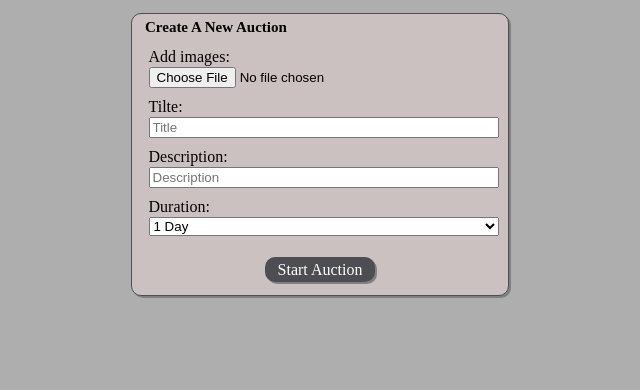
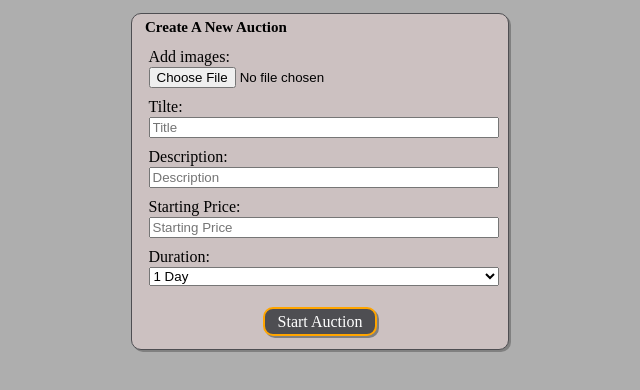
Before and after one commit to phmenard/frontend, a React (Create React App) app in the folder silent-auction/: page /create in a window 1280 px wide. Shown: the top 390 px of the page, without its empty margins (320-960 px from the left). Built offline with nearby package versions, Linux system fonts and the light colour scheme.

Commit message:
update 5.23.2020

```diff
--- a/silent-auction/src/components/forms/CreateAuction.js
+++ b/silent-auction/src/components/forms/CreateAuction.js
@@ -1,6 +1,7 @@
 import React, { useState, useEffect } from 'react';
 import '../../css/index.css';
 import { Link } from 'react-router-dom';
+import axios from "axios";
 
 const CreateAuctionCard = props => {
 
@@ -11,8 +12,9 @@ const CreateAuctionCard = props => {
         sellerId: 0, // the id of the seller
         title: "",
         description: "",
+        startingPrice: 0,
         currentBid: 0,
-        duration: "",
+        duration: "1 Day",
         //reserve: 100,// min price the seller will take for the item
         //bidHistory: [] // array of objects holding all the bidder id's and what they bid for this item
 
@@ -21,24 +23,37 @@ const CreateAuctionCard = props => {
     const images = [];
 
     useEffect(() => {
+        /*axios
+        .get()
+        .then(response => {
 
+        })
+        .catch(err => {
+          console.log(err);
+        }
+        ); */
 
+    }, [formState]);
+
+    const handleSubmit = (event) => {
+
+        event.preventDefault();
         console.log(formState);
 
-    }, [formState]);
+    };
 
 
     const inputChange = (e) => {
         e.persist();
-
+        // validate the form
         let value = e.target.value;
         if (e.target.type === "file") {
             value = e.target.files[0];
-            const objectURL = URL.createObjectURL(value)
+            const objectURL = URL.createObjectURL(value) // grab the full local URL
             formState.images.push(objectURL);
-            setFormState({ ...formState, [images]: objectURL});
+            setFormState({ ...formState, [images]: objectURL });
 
-        }else {
+        } else {
             value = e.target.type === "checkbox" ? e.target.checked : e.target.value;
             setFormState({ ...formState, [e.target.name]: value });
         }
@@ -56,15 +71,15 @@ const CreateAuctionCard = props => {
                         <div className="imageContainer">
                             {// map over the images
                                 formState.images.map((image, i) => {
-                                    console.log(image);
-                                    return <div className="auctionImage"><img id={i} src={image} /></div>
+
+                                    return <div className="auctionImage" key={i}><img  src={image} /></div>
 
                                 })}
 
 
                         </div>
                         <label className="addImage" htmlFor="images">Add images:</label>
-                        <input  onChange={inputChange} type="file" id="image" name="image" accept="image/png, image/jpeg" />
+                        <input onChange={inputChange} type="file" id="image" name="image" accept="image/png, image/jpeg" />
 
 
                         <label htmlFor="title">Tilte:</label>
@@ -83,6 +98,16 @@ const CreateAuctionCard = props => {
                             name="description"
                             type="text"
                             placeholder="Description"
+                            //value={formData.name}
+                            onChange={inputChange}
+                        />
+
+                        <label htmlFor="startingPrice">Starting Price:</label>
+                        <input
+                            id="startingPrice"
+                            name="startingPrice"
+                            type="text"
+                            placeholder="Starting Price"
                             //value={formData.name}
                             onChange={inputChange}
                         />
@@ -108,7 +133,7 @@ const CreateAuctionCard = props => {
 
                 </div>
 
-                <div className="buttonContainer"><div className="createButton">Start Auction</div></div>
+                <div className="buttonContainer" onClick={handleSubmit}><div className="createButton">Start Auction</div></div>
 
             </div>
         </div>
--- a/silent-auction/src/components/forms/SignUp.js
+++ b/silent-auction/src/components/forms/SignUp.js
@@ -1,6 +1,7 @@
 import React, { useState, useEffect } from 'react';
 import '../../css/index.css';
 import { Link } from 'react-router-dom';
+import axios from "axios";
 
 const SignupCard = props => {
 
@@ -10,27 +11,38 @@ const SignupCard = props => {
     firstName: "",
     lastName: "", // the id of the seller
     email: "",
-    password: ""
+    password: "",
+    userType: "buyer"
 
   });
 
   const inputChange = (e) => {
     e.persist();
+    // validate the form
 
     let value = e.target.value;
     value = e.target.type === "checkbox" ? e.target.checked : e.target.value;
     setFormState({ ...formState, [e.target.name]: value });
 
-
-
   }
 
   useEffect(() => {
+    /*axios
+    .get()
+    .then(response => {
 
-
-    console.log(formState);
+    })
+    .catch(err => {
+      console.log(err);
+    }
+    ); */
 
   }, [formState]);
+
+  const handleSubmit = (event) => {
+    event.preventDefault();
+    console.log(formState);
+  };
 
   return (
 
@@ -39,7 +51,7 @@ const SignupCard = props => {
 
         <h1>Create A New Account</h1>
         <div className="formContainer">
-          <form>
+          <form onSubmit={handleSubmit}>
             <label htmlFor="firstName">First Name:</label>
             <input
               id="firstName"
@@ -92,17 +104,16 @@ const SignupCard = props => {
 
             </select>
 
+            <div className="buttonContainer" onClick={handleSubmit}>  <div className="signup">Submit</div></div>
 
           </form>
 
-
         </div>
 
-        <div className="buttonContainer"><div className="bid">Submit</div></div>
+
 
       </div>
     </div>
-
 
   );
 }
--- a/silent-auction/src/css/index.css
+++ b/silent-auction/src/css/index.css
@@ -178,6 +178,7 @@ body {
 .auctionCard .imageContainer img {
   width: 100%;
   height: 250px;
+  border-radius: 10px;
 }
 .auctionCard .buttonContainer {
   display: flex;
@@ -194,6 +195,7 @@ body {
   box-shadow: 2px 2px grey;
   height: 15px;
   width: 100px;
+  border: 2px solid orange;
   cursor: pointer;
 }
 .signUpCard {
@@ -222,11 +224,12 @@ body {
   display: flex;
   justify-content: flex-end;
 }
-.signUpCard .bid {
+.signUpCard .signup {
   display: flex;
   justify-content: space-evenly;
   align-items: center;
   border-radius: 10px;
+  border: 2px solid orange;
   background-color: #4e4e52;
   padding: 5px;
   color: white;
@@ -289,6 +292,7 @@ body {
   box-shadow: 2px 2px grey;
   height: 15px;
   width: 100px;
+  border: 2px solid orange;
   cursor: pointer;
 }
 .createAuctionCard .formContainer form {
--- a/silent-auction/src/less/auctionCard.less
+++ b/silent-auction/src/less/auctionCard.less
@@ -35,6 +35,7 @@
         img {
             width: 100%;
             height: 250px;
+            border-radius: 10px;
         }
     }
 
@@ -56,6 +57,8 @@
         height: 15px;
         width: 100px;
 
+        border: 2px solid @orange;
+
         cursor: pointer;
 
     }
--- a/silent-auction/src/less/createAuction.less
+++ b/silent-auction/src/less/createAuction.less
@@ -40,6 +40,8 @@
         box-shadow: 2px 2px grey;
         height: 15px;
         width: 100px;
+
+        border: 2px solid @orange;
 
         cursor: pointer;
 
--- a/silent-auction/src/less/signUp.less
+++ b/silent-auction/src/less/signUp.less
@@ -28,12 +28,13 @@
         justify-content: flex-end
     }
 
-    .bid {
+    .signup {
         display: flex;
         justify-content: space-evenly;
         align-items: center;
 
         border-radius: 10px;
+        border: 2px solid @orange;
         background-color: rgb(78, 78, 82);
         padding: 5px;
         color: white;
```
Also changed, not shown: 1 other file (tests, documents, lock files or other folders). Lines whose indentation alone changed are shown as unchanged.
